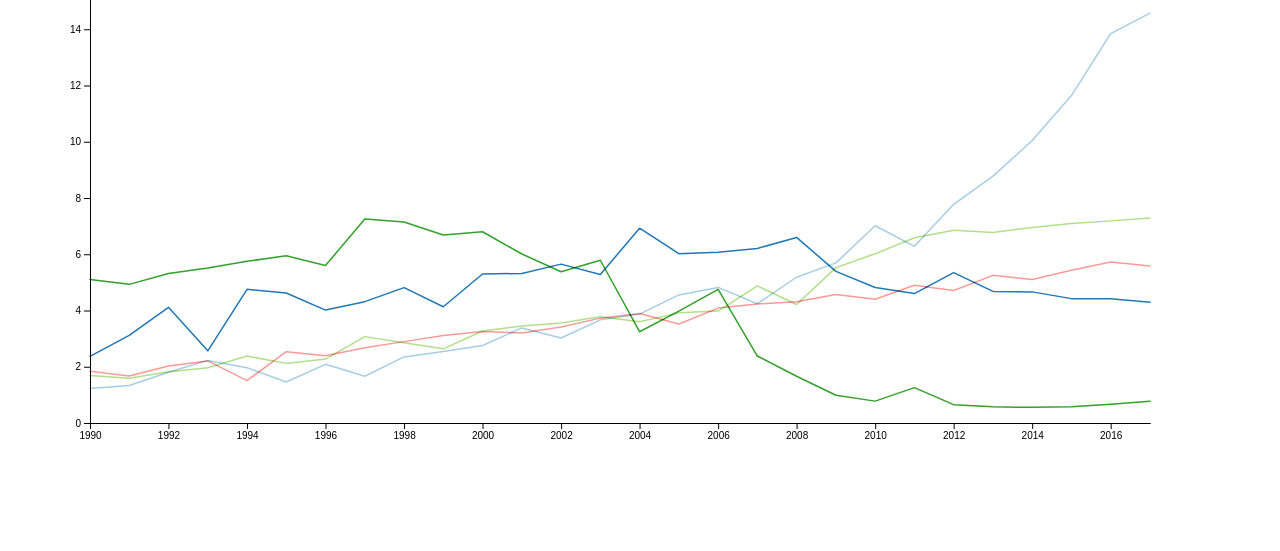
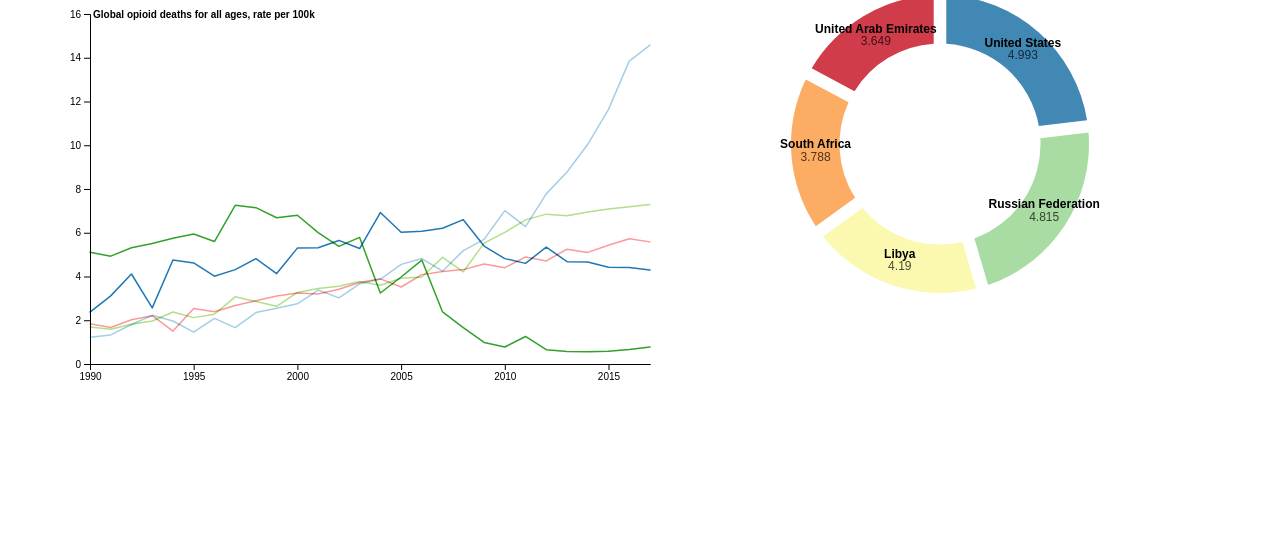
Before and after one commit to whembree87/D3_Visualizations, a website: page LineChart/index.html in a window 1280 px wide. Shown: the part 249-800 px from the top of the page. Drawn offline with Linux system fonts and the light colour scheme.

Commit message:
Added donut chart

```diff
--- a/LineChart/css/style.css
+++ b/LineChart/css/style.css
@@ -13,6 +13,10 @@
     padding: 5px 0px;
 }
 
-#gender-select {
-    margin-bottom: 15px;
+#donut-header {
+    text-align: center;
 }
+
+#line-header {
+    text-align: center;
+}
--- a/LineChart/index.html
+++ b/LineChart/index.html
@@ -43,8 +43,17 @@
                     </select>
                 </div>
             </div>
-            <div class="row">
-                <div id="chart-area"></div>
+            <div class="col-md-6">
+                <div class="row">
+                    <h3 id="line-header">Global death rates from opioid abuse</h3>
+                    <div id="line-chart"></div>
+                </div>
+            </div>
+            <div class="col-md-6">
+                <div class="row">
+                    <h3 id="donut-header">Global average death rates (per 100k) 1990 - 2017</h3>
+                    <div id="donut-chart"></div>
+                </div>
             </div>
         </div>
     <!-- External JS libraries -->
--- a/LineChart/js/main.js
+++ b/LineChart/js/main.js
@@ -1,13 +1,11 @@
 /*
-* Inspiration : https://beta.observablehq.com/@mbostock/d3-multi-line-chart#chart
+Inspiration : https://beta.observablehq.com/@mbostock/d3-multi-line-chart#chart,
+              https://beta.observablehq.com/@mbostock/d3-donut-chart
 */
 
-const margin = ({top: 20, right: 20, bottom: 30, left: 20});
-const width = 1100, height = 500;
-
 // Event listeners
-$("#gender-select").on("change", updateLineChart);
-$("#total-countries-select").on("change", updateLineChart);
+$("#gender-select").on("change", updateLineChart, updateDonutChart);
+$("#total-countries-select").on("change", updateLineChart, updateDonutChart);
 
 d3.csv("data/IHME_opioid_data.csv").then((rawData) => {
     const parseYear = d3.timeParse("%Y");
@@ -29,43 +27,18 @@
 
     // Call for first time
     updateLineChart();
+    updateDonutChart();
 });
 
-function getTopKMostAfflictedCountries(gender, k) {
-    const genderData = _.filter(cleanData, (obj) => { return obj.sex_name === gender });
+function updateLineChart() {
+    const margin = ({top: 20, right: 20, bottom: 30, left: 20});
+    const width = 600, height = 400;
 
-    const genderDataByCountry = _.groupBy(genderData, 'location_name');
-
-    const years = _.sortBy(_.map(_.sample(genderDataByCountry), (obj) => { return obj.year }));// Ascending
-
-    // Take historical average and return top k
-    const avgDeathRateByCountry =_.map(genderDataByCountry, (objs) => ({
-        'country_data': objs,
-        'avg_death_rate': _.meanBy(objs, (obj) => { return obj.val; })
-    }));
-
-    const topKHighest = _.map(_.orderBy(avgDeathRateByCountry, ['avg_death_rate'], ['desc']),
-        (obj) => {return obj.country_data}).slice(0, k);
-
-    const topKHighestByCountry = _.groupBy(_.flatten(topKHighest), 'location_name');
-
-    const countryData  = _.map(topKHighestByCountry, (objs, key) => ({
-        country_name: key,
-        death_rates: _.map(objs, (obj) => {  return obj.val })
-    }));
-
-    return {
-        country_data: countryData,
-        years: years
-    }
-}
-
-function updateLineChart() {
     const gender = $("#gender-select").val();
 
     const k = $("#total-countries-select").val();
 
-    const data = getTopKMostAfflictedCountries(gender, k);
+    const data = getTopKMostAfflictedCountries(gender, k)['line_chart_data'];
 
     d3.select("svg").remove();
 
@@ -96,7 +69,7 @@
         .x((d, i) => x(data.years[i]))
         .y(d => y(d));
 
-    const svg = d3.select("#chart-area").append('svg')
+    const svg = d3.select("#line-chart").append('svg')
         .attr("width", width + margin.left + margin.right)
         .attr("height", height + margin.top + margin.bottom);
 
@@ -174,3 +147,111 @@
         }
     }
 }
+
+function updateDonutChart() {
+    const gender = $("#gender-select").val();
+
+    const k = $("#total-countries-select").val();
+
+    const data = getTopKMostAfflictedCountries(gender, k)['donut_chart_data']['topKCountryAvgData'];
+
+    d3.select("svg").remove();
+
+    updateLineChart();
+
+    const width = 600, height = Math.min(width, 300);
+
+    const radius = Math.min(width, height) / 2;
+
+    const arc = d3.arc().innerRadius(radius * 0.67).outerRadius(radius - 1);
+
+    const pie = d3.pie()
+        .padAngle(0.07)
+        .sort(null)
+        .value(d => d.value);
+
+    const arcs = pie(data);
+
+    const color = d3.scaleOrdinal()
+        .domain(data.map(d => d.name))
+        .range(d3.quantize(t => d3.interpolateSpectral(t * 0.8 + 0.1), data.length).reverse());
+
+    const svg = d3.select("#donut-chart")
+        .append("svg")
+        .attr('width', width)
+        .attr('height', height)
+        .attr("text-anchor", "middle")
+        .style("font", "12px sans-serif");
+
+    const g = svg.append("g")
+        .attr("transform", `translate(${width / 2},${height / 2})`);
+
+    g.selectAll("path")
+        .data(arcs)
+        .enter().append("path")
+        .attr("fill", d => color(d.data.name))
+        .attr("d", arc)
+        .append("title")
+        .text(d => `${d.data.name}: ${d.data.value.toLocaleString()}`);
+
+    const text = g.selectAll("text")
+        .data(arcs)
+        .enter().append("text")
+        .attr("transform", d => `translate(${arc.centroid(d)})`)
+        .attr("dy", "0.35em");
+
+    text.append("tspan")
+        .attr("x", 0)
+        .attr("y", "-0.7em")
+        .style("font-weight", "bold")
+        .text(d => d.data.name);
+
+    text.filter(d => (d.endAngle - d.startAngle) > 0.25).append("tspan")
+        .attr("x", 0)
+        .attr("y", "0.7em")
+        .attr("fill-opacity", 0.7)
+        .text(d => d.data.value.toLocaleString());
+}
+
+function getTopKMostAfflictedCountries(gender, k) {
+    const genderData = _.filter(cleanData, (obj) => { return obj.sex_name === gender });
+
+    const genderDataByCountry = _.groupBy(genderData, 'location_name');
+
+    // Take historical average and return top k
+    const avgDeathRateByCountry = _.map(genderDataByCountry, (objs, key) => ({
+        country_name: key,
+        country_data: objs,
+        avg_death_rate: _.meanBy(objs, (obj) => { return obj.val; })
+    }));
+
+    const topKHighest = _.map(_.orderBy(avgDeathRateByCountry, ['avg_death_rate'], ['desc']),
+        (obj) => {return obj.country_data}).slice(0, k);
+
+    const topKHighestByCountry = _.groupBy(_.flatten(topKHighest), 'location_name');
+
+    // Line chart
+    const years = _.sortBy(_.map(_.sample(genderDataByCountry), (obj) => { return obj.year }));// Ascending
+
+    const countryData  = _.map(topKHighestByCountry, (objs, key) => ({
+        country_name: key,
+        death_rates: _.map(objs, (obj) => {  return obj.val })
+    }));
+
+    // Donut chart
+    const allCountryAvgData = _.map(avgDeathRateByCountry, (obj) => ({
+        name: obj.country_name,
+        value: obj.avg_death_rate }));
+
+    const topKCountryAvgData = _.orderBy(allCountryAvgData, ['value'], ['desc']).slice(0, k);
+
+    return {
+        line_chart_data : {
+            country_data: countryData,
+            years: years
+        },
+        donut_chart_data: {
+            topKCountryAvgData
+        }
+    }
+}
```
Lines whose indentation alone changed are shown as unchanged.
